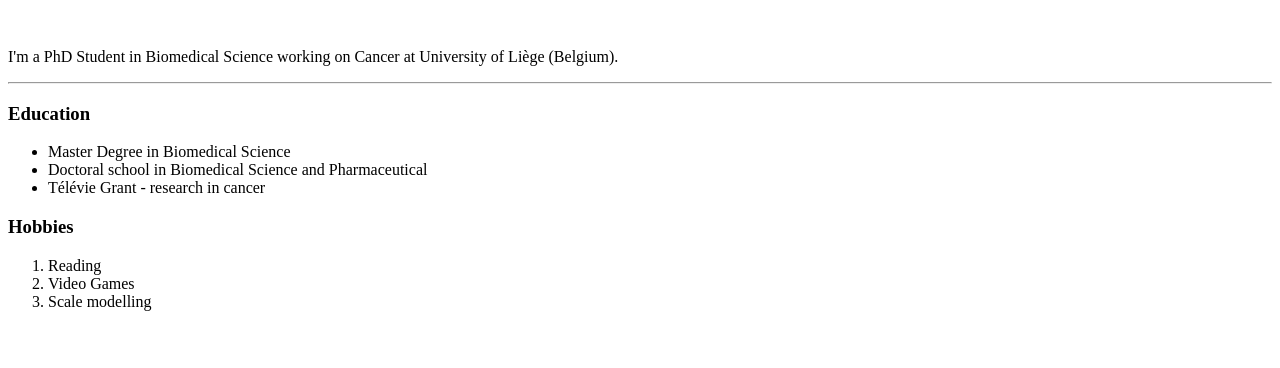
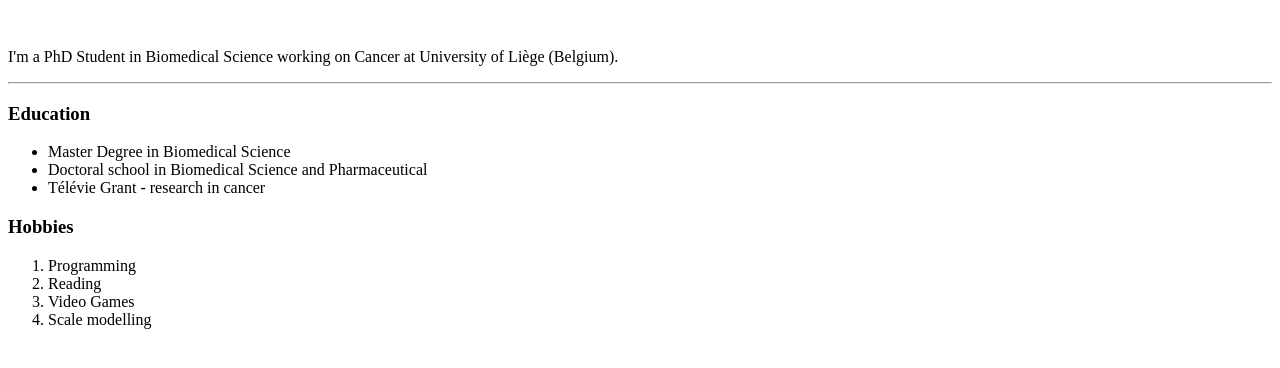
Before and after one commit to MrBroma/Complete_Webdev_2022, a plain HTML site: page Section-2_Intro_HTML/HTML - Personal Site/index.html in a window 1280 px wide. Shown: the part 100-468 px from the top of the page. Drawn offline with Linux system fonts and the light colour scheme.

Commit message:
start of the course

```diff
--- a/Section-2_Intro_HTML/HTML - Personal Site/index.html
+++ b/Section-2_Intro_HTML/HTML - Personal Site/index.html
@@ -23,6 +23,7 @@
     </ul>
     <h3>Hobbies</h3>
     <ol>
+      <li>Programming</li>
       <li>Reading</li>
       <li>Video Games</li>
       <li>Scale modelling</li>
```
